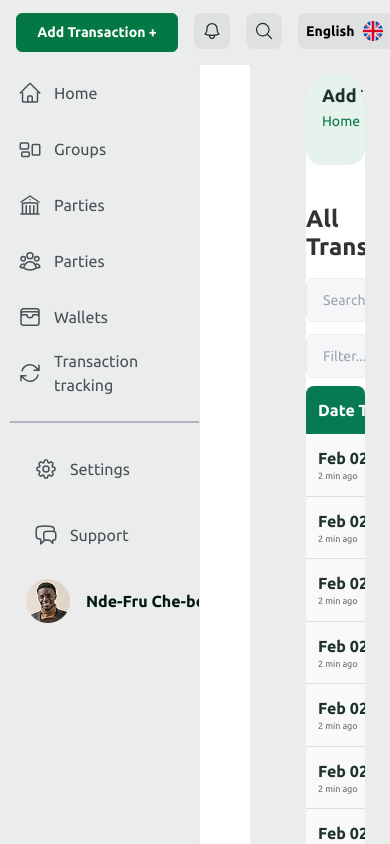
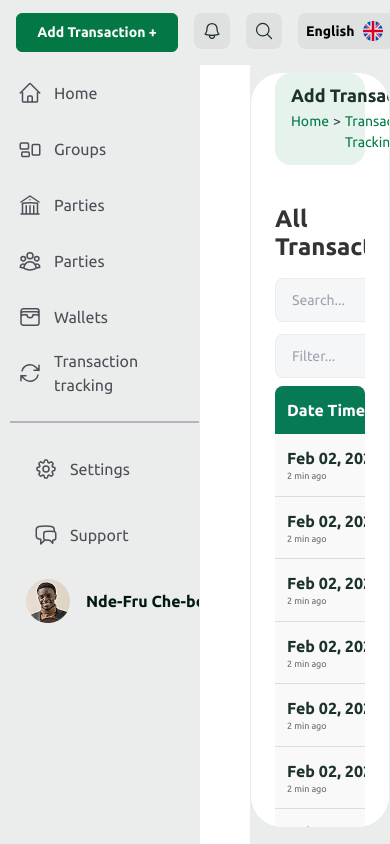
Before and after one commit to trakli/webui, a Nuxt app: page /transaction/group in a window 390 px wide. Built offline with nearby package versions, Linux system fonts and the light colour scheme.

Commit message:
fix: Fixed responsiveness issue

```diff
--- a/components/FormSection.vue
+++ b/components/FormSection.vue
@@ -53,8 +53,9 @@ const selectOutcome = () => {
 @use '~/assets/_variables' as *;
 
 .form-container {
-  width: 640px;
-  height: 1271px;
+  width: 100%;
+  max-width: 640px;
+  min-height: 600px;
   display: flex;
   flex-direction: column;
   justify-content: center;
--- a/components/TransactionContentSection.vue
+++ b/components/TransactionContentSection.vue
@@ -19,7 +19,7 @@ import TransactionFormSection from './TransactionFormSection.vue';
 .transaction-content {
   width: calc(100% - 1.5rem);
   max-width: 1200px;
-  min-height: calc(1722px - 100px);
+  min-height: 100vh;
   background-color: $bg-white;
   border-radius: 2rem;
   border: 1px solid $bg-gray;
--- a/pages/transaction/group.vue
+++ b/pages/transaction/group.vue
@@ -30,14 +30,14 @@ import TSidebar from '@/components/TSidebar.vue';
 }
 
 .group-content-wrapper {
-  width: 1200px;
-  height: 932px;
+  width: 100%;
+  max-width: 1200px;
+  min-height: 600px;
   background-color: $bg-white;
   border-radius: 2rem;
   border: 1px solid $bg-gray;
-  margin: 0 1.5rem 1rem;
-  margin-top: 72px;
-  margin-left: 55px;
+  margin: 72px auto 1rem;
+  padding: 0 1.5rem 1.5rem;
   box-sizing: border-box;
   overflow: hidden;
 
```
